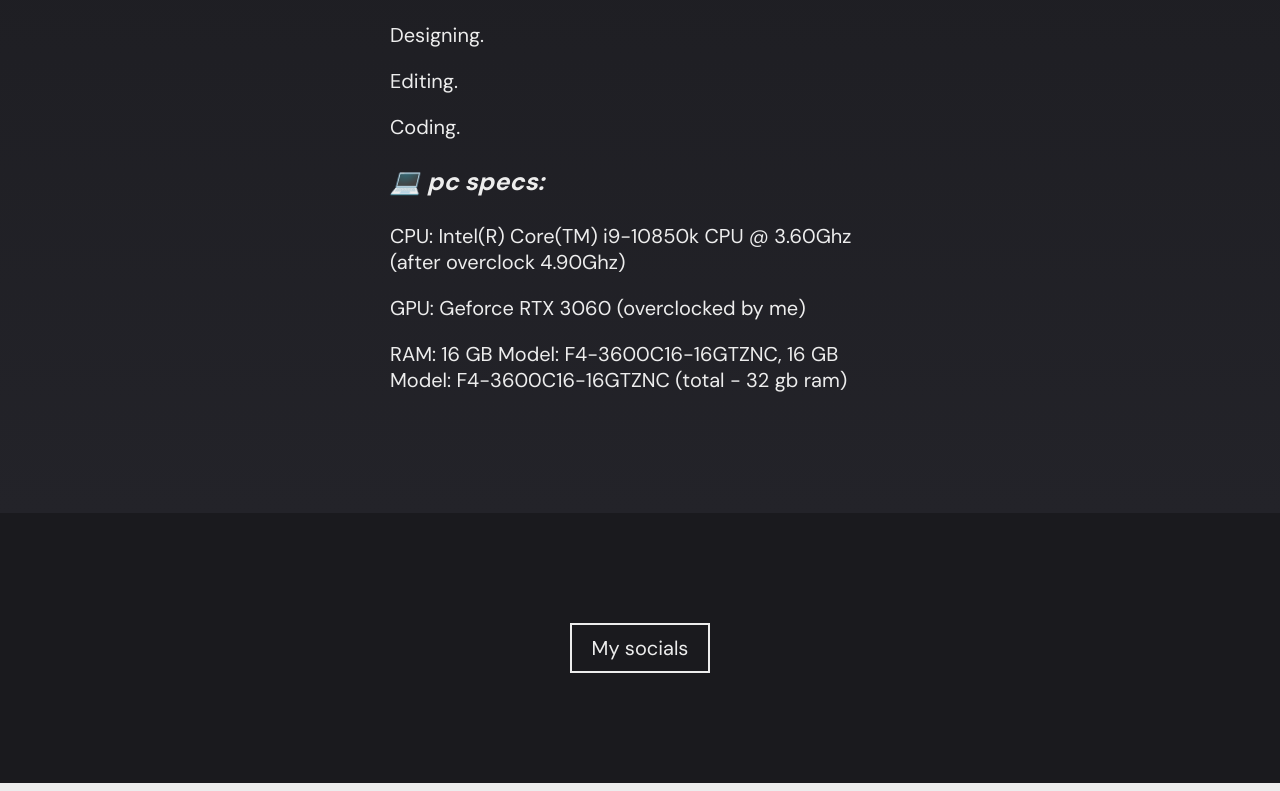
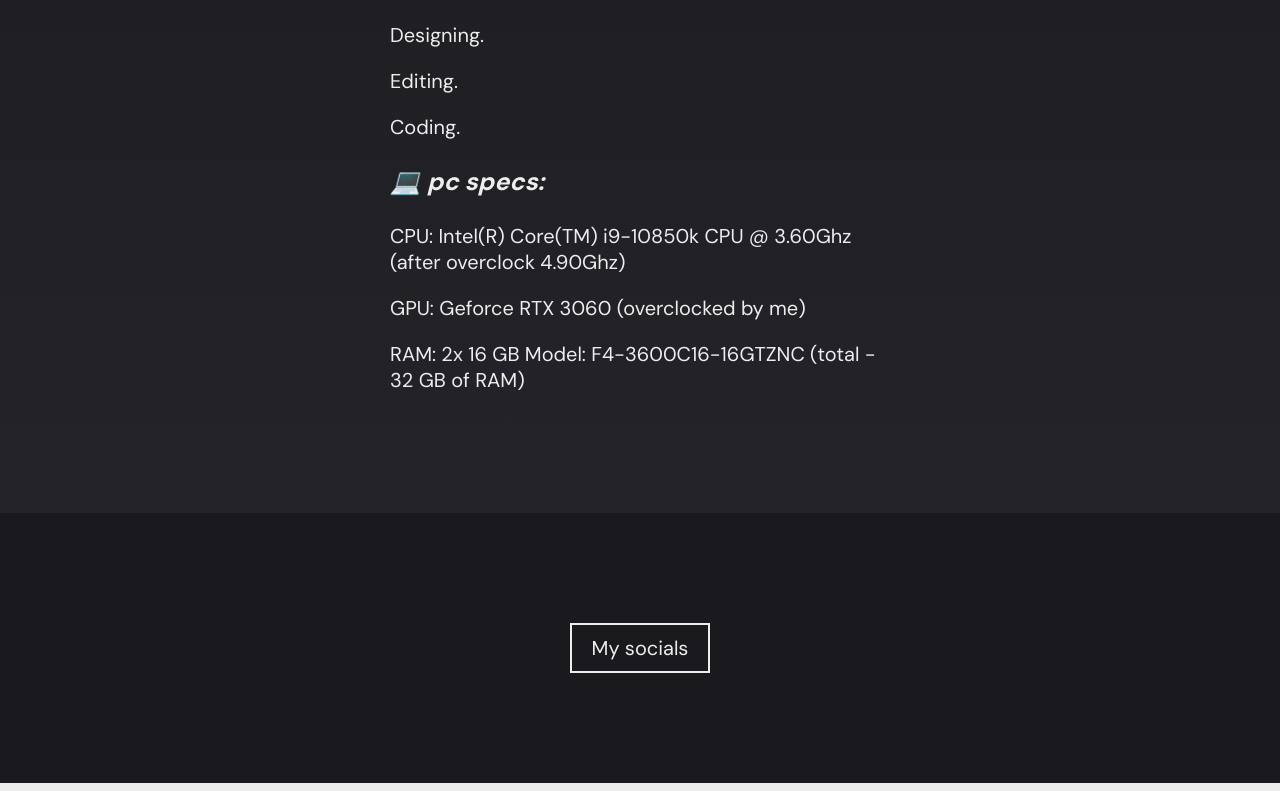
Before and after one commit to entitybtw/personal_website, a plain HTML site: page index.html in a window 1280 px wide. Shown: the part 1100-1891 px from the top of the page. Drawn offline with Linux system fonts and the light colour scheme.

Commit message:
changes to 'ram' stroke

```diff
--- a/index.html
+++ b/index.html
@@ -349,7 +349,7 @@
           <h3 class="fade-in">💻 pc specs:</h3>
       <p class="fade-in">CPU: Intel(R) Core(TM) i9-10850k CPU @ 3.60Ghz (after overclock 4.90Ghz)</p>
       <p class="fade-in">GPU: Geforce RTX 3060 (overclocked by me)</p>
-    <p class="fade-in">RAM: 16 GB Model: F4-3600C16-16GTZNC, 16 GB Model: F4-3600C16-16GTZNC (total - 32 gb ram)</p>
+    <p class="fade-in">RAM: 2x 16 GB Model: F4-3600C16-16GTZNC (total - 32 GB of RAM)</p>
   </section>
   </div>
 
```
